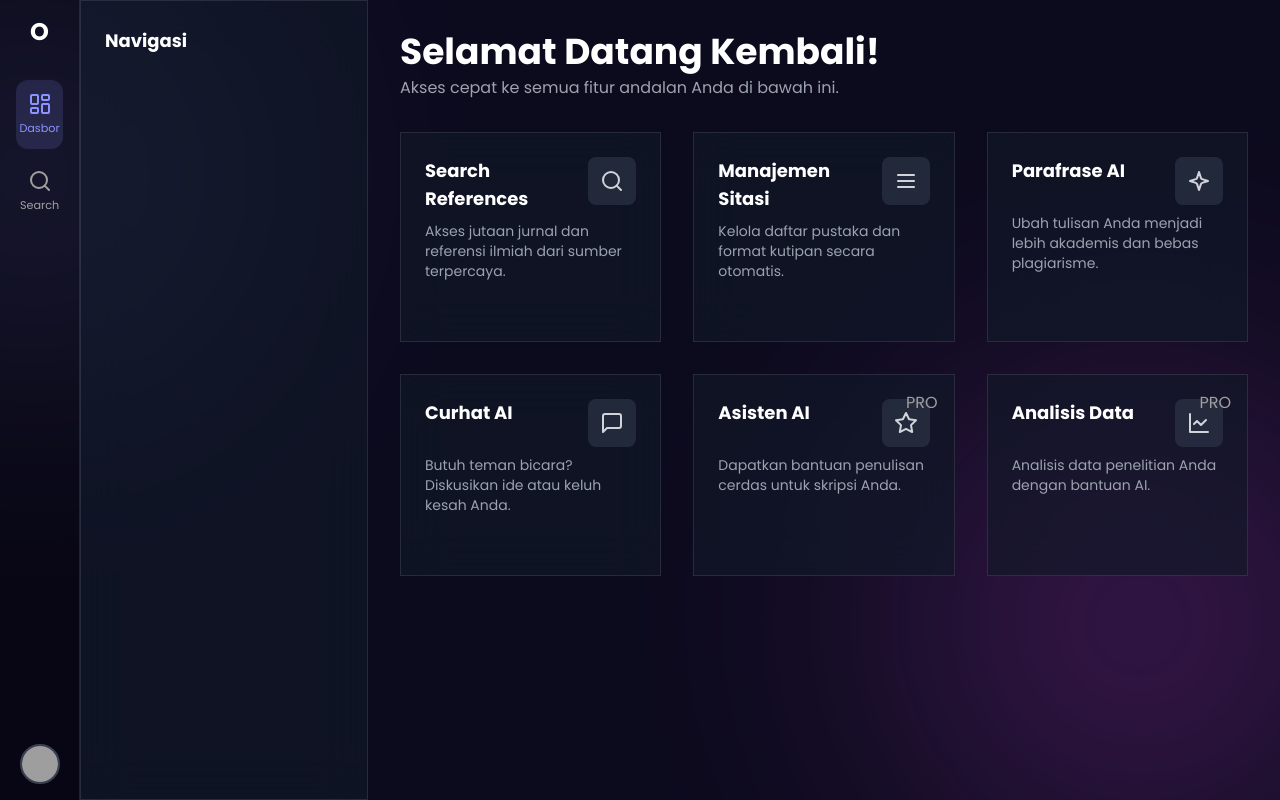
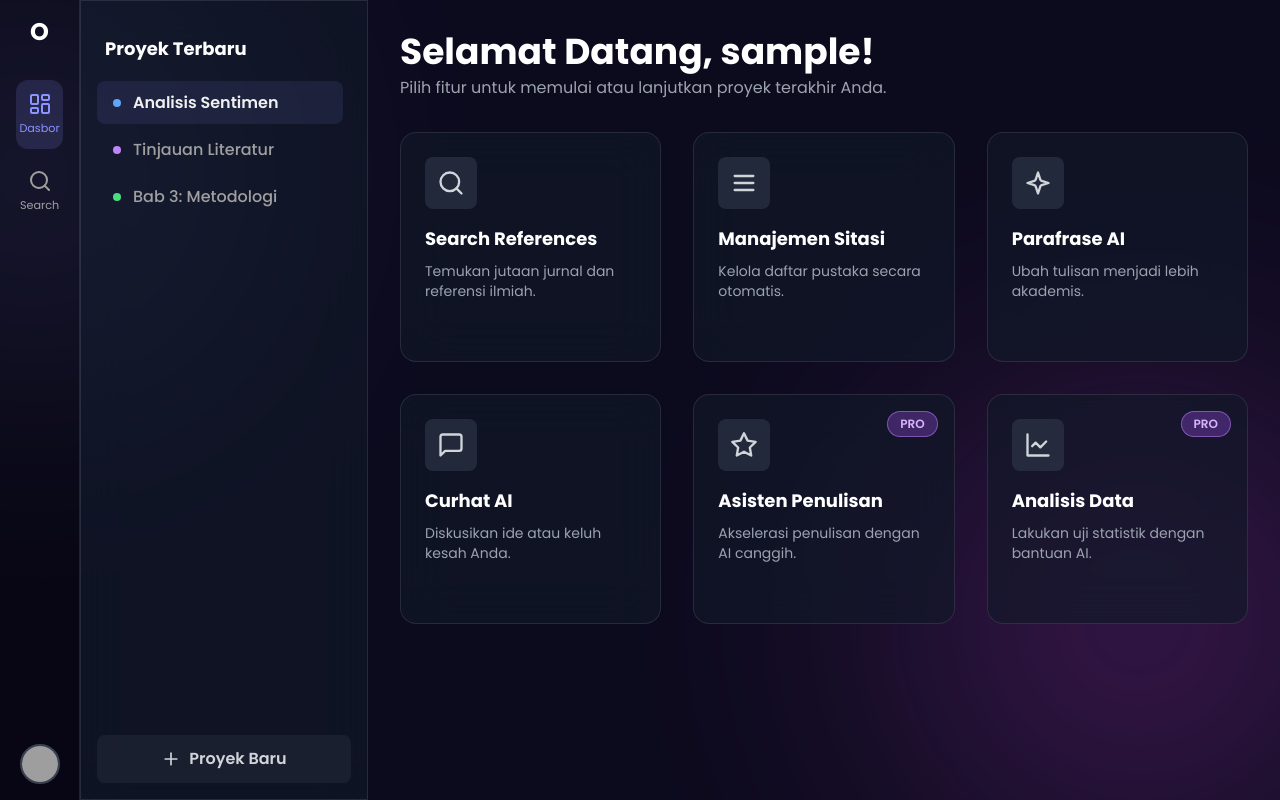
Before and after one commit to onthesis10/onthesis-app, a Flask app: page / in a window 1280 px wide. Run offline with Flask 3, Linux system fonts and the light colour scheme; the visitor is signed in with stand-in values (Sample User, id 1); some libraries are stand-ins or nearby versions; grey boxes are pictures that could not be loaded.

Commit message:
feat:dashboard

```diff
--- a/app/templates/dashboard.html
+++ b/app/templates/dashboard.html
@@ -2,122 +2,130 @@
 
 {% block title %}Dasbor - OnThesis{% endblock %}
 
-{% block page_styles %}
-<style>
-    /* Animasi untuk memunculkan elemen secara berurutan */
-    @keyframes slide-in-from-bottom {
-        from {
-            opacity: 0;
-            transform: translateY(25px);
-        }
-        to {
-            opacity: 1;
-            transform: translateY(0);
-        }
-    }
-
-    .animate-slide-in {
-        opacity: 0; /* Mulai dari transparan */
-        animation: slide-in-from-bottom 0.7s cubic-bezier(0.16, 1, 0.3, 1) forwards;
-    }
-</style>
+{% block secondary_sidebar %}
+<!-- Sidebar Sekunder Khusus untuk Dasbor -->
+<div class="flex flex-col h-full">
+    <div class="flex items-center h-16 px-2 flex-shrink-0">
+        <h2 class="text-lg font-bold text-white">Proyek Terbaru</h2>
+    </div>
+    <nav class="flex-grow overflow-y-auto space-y-1 pr-2">
+        <a href="#" class="secondary-nav-link active">
+            <span class="w-2 h-2 rounded-full bg-blue-400"></span>
+            <span>Analisis Sentimen</span>
+        </a>
+        <a href="#" class="secondary-nav-link">
+            <span class="w-2 h-2 rounded-full bg-purple-400"></span>
+            <span>Tinjauan Literatur</span>
+        </a>
+        <a href="#" class="secondary-nav-link">
+            <span class="w-2 h-2 rounded-full bg-green-400"></span>
+            <span>Bab 3: Metodologi</span>
+        </a>
+    </nav>
+    <div class="flex-shrink-0 pt-4">
+        <button class="w-full flex items-center justify-center gap-2 p-3 rounded-lg bg-white/5 hover:bg-white/10 text-gray-300 font-semibold transition-colors">
+            <svg xmlns="http://www.w3.org/2000/svg" width="20" height="20" viewBox="0 0 24 24" fill="none" stroke="currentColor" stroke-width="2" stroke-linecap="round" stroke-linejoin="round"><line x1="12" y1="5" x2="12" y2="19"></line><line x1="5" y1="12" x2="19" y2="12"></line></svg>
+            Proyek Baru
+        </button>
+    </div>
+</div>
 {% endblock %}
 
-
 {% block content %}
-<!-- Header Utama Dasbor -->
+<!-- Header Kanvas Utama -->
 <header class="animate-slide-in" style="animation-delay: 100ms;">
-    <h1 class="text-3xl md:text-4xl font-bold text-white">Selamat Datang Kembali!</h1>
-    <p class="text-gray-400 mt-1">Akses cepat ke semua fitur andalan Anda di bawah ini.</p>
+    <h1 class="text-3xl md:text-4xl font-bold text-white">Selamat Datang, {{ current_user.username }}!</h1>
+    <p class="text-gray-400 mt-1">Pilih fitur untuk memulai atau lanjutkan proyek terakhir Anda.</p>
 </header>
 
-<!-- Grid untuk Kartu Fitur Kaca -->
-<div class="grid grid-cols-1 md:grid-cols-2 lg:grid-cols-3 gap-8 mt-8">
+<!-- Grid Kartu Fitur yang "Hidup" dan Lengkap -->
+<div class="grid grid-cols-1 md:grid-cols-2 xl:grid-cols-3 gap-8 mt-8">
 
     <!-- Kartu: Search References -->
-    <a href="{{ url_for('search_references') }}" class="glass-pane p-6 group animate-slide-in" style="animation-delay: 200ms;">
-        <div class="flex justify-between items-start">
+    <a href="{{ url_for('search_references') }}" class="glass-pane p-6 flex flex-col group animate-slide-in rounded-2xl" style="animation-delay: 200ms;">
+        <div class="flex-grow">
+            <div class="p-3 bg-gray-700/50 rounded-lg w-min mb-4">
+                <svg xmlns="http://www.w3.org/2000/svg" width="28" height="28" viewBox="0 0 24 24" fill="none" stroke="currentColor" stroke-width="2" stroke-linecap="round" stroke-linejoin="round" class="text-gray-300"><circle cx="11" cy="11" r="8"></circle><line x1="21" y1="21" x2="16.65" y2="16.65"></line></svg>
+            </div>
             <h3 class="text-lg font-bold text-white">Search References</h3>
-            <div class="p-3 bg-gray-700/50 rounded-lg group-hover:bg-accent-primary/20 transition-colors">
-                <svg xmlns="http://www.w3.org/2000/svg" width="24" height="24" viewBox="0 0 24 24" fill="none" stroke="currentColor" stroke-width="2" stroke-linecap="round" stroke-linejoin="round" class="text-gray-300 group-hover:text-accent-primary transition-colors"><circle cx="11" cy="11" r="8"></circle><line x1="21" y1="21" x2="16.65" y2="16.65"></line></svg>
-            </div>
+            <p class="text-sm text-gray-400 mt-2">Temukan jutaan jurnal dan referensi ilmiah.</p>
         </div>
-        <p class="text-sm text-gray-400 mt-2 flex-grow">Akses jutaan jurnal dan referensi ilmiah dari sumber terpercaya.</p>
         <div class="mt-4 text-sm font-semibold text-accent-primary opacity-0 group-hover:opacity-100 transition-opacity">
-            Buka Fitur &rarr;
+            Mulai Mencari &rarr;
         </div>
     </a>
 
     <!-- Kartu: Manajemen Sitasi -->
-    <a href="{{ url_for('citation_management') }}" class="glass-pane p-6 group animate-slide-in" style="animation-delay: 300ms;">
-        <div class="flex justify-between items-start">
+    <a href="{{ url_for('citation_management') }}" class="glass-pane p-6 flex flex-col group animate-slide-in rounded-2xl" style="animation-delay: 300ms;">
+         <div class="flex-grow">
+            <div class="p-3 bg-gray-700/50 rounded-lg w-min mb-4">
+                <svg xmlns="http://www.w3.org/2000/svg" width="28" height="28" viewBox="0 0 24 24" fill="none" stroke="currentColor" stroke-width="2" stroke-linecap="round" stroke-linejoin="round" class="text-gray-300"><path d="M4 6h16"/><path d="M4 12h16"/><path d="M4 18h16"/></svg>
+            </div>
             <h3 class="text-lg font-bold text-white">Manajemen Sitasi</h3>
-            <div class="p-3 bg-gray-700/50 rounded-lg group-hover:bg-accent-primary/20 transition-colors">
-                <svg xmlns="http://www.w3.org/2000/svg" width="24" height="24" viewBox="0 0 24 24" fill="none" stroke="currentColor" stroke-width="2" stroke-linecap="round" stroke-linejoin="round" class="text-gray-300 group-hover:text-accent-primary transition-colors"><path d="M4 6h16"/><path d="M4 12h16"/><path d="M4 18h16"/></svg>
-            </div>
+            <p class="text-sm text-gray-400 mt-2">Kelola daftar pustaka secara otomatis.</p>
         </div>
-        <p class="text-sm text-gray-400 mt-2 flex-grow">Kelola daftar pustaka dan format kutipan secara otomatis.</p>
         <div class="mt-4 text-sm font-semibold text-accent-primary opacity-0 group-hover:opacity-100 transition-opacity">
-            Buka Fitur &rarr;
+            Buka Pustaka &rarr;
         </div>
     </a>
 
     <!-- Kartu: Parafrase AI -->
-    <a href="{{ url_for('paraphrase_ai') }}" class="glass-pane p-6 group animate-slide-in" style="animation-delay: 400ms;">
-        <div class="flex justify-between items-start">
+    <a href="{{ url_for('paraphrase_ai') }}" class="glass-pane p-6 flex flex-col group animate-slide-in rounded-2xl" style="animation-delay: 400ms;">
+         <div class="flex-grow">
+            <div class="p-3 bg-gray-700/50 rounded-lg w-min mb-4">
+                <svg xmlns="http://www.w3.org/2000/svg" width="28" height="28" viewBox="0 0 24 24" fill="none" stroke="currentColor" stroke-width="2" stroke-linecap="round" stroke-linejoin="round" class="text-gray-300"><path d="m12 3-1.912 5.813a2 2 0 0 1-1.275 1.275L3 12l5.813 1.912a2 2 0 0 1 1.275 1.275L12 21l1.912-5.813a2 2 0 0 1 1.275-1.275L21 12l-5.813-1.912a2 2 0 0 1-1.275-1.275L12 3Z"/></svg>
+            </div>
             <h3 class="text-lg font-bold text-white">Parafrase AI</h3>
-            <div class="p-3 bg-gray-700/50 rounded-lg group-hover:bg-accent-primary/20 transition-colors">
-                <svg xmlns="http://www.w3.org/2000/svg" width="24" height="24" viewBox="0 0 24 24" fill="none" stroke="currentColor" stroke-width="2" stroke-linecap="round" stroke-linejoin="round" class="text-gray-300 group-hover:text-accent-primary transition-colors"><path d="m12 3-1.912 5.813a2 2 0 0 1-1.275 1.275L3 12l5.813 1.912a2 2 0 0 1 1.275 1.275L12 21l1.912-5.813a2 2 0 0 1 1.275-1.275L21 12l-5.813-1.912a2 2 0 0 1-1.275-1.275L12 3Z"/></svg>
-            </div>
+            <p class="text-sm text-gray-400 mt-2">Ubah tulisan menjadi lebih akademis.</p>
         </div>
-        <p class="text-sm text-gray-400 mt-2 flex-grow">Ubah tulisan Anda menjadi lebih akademis dan bebas plagiarisme.</p>
         <div class="mt-4 text-sm font-semibold text-accent-primary opacity-0 group-hover:opacity-100 transition-opacity">
-            Buka Fitur &rarr;
+            Mulai Menulis Ulang &rarr;
         </div>
     </a>
 
     <!-- Kartu: Curhat AI -->
-    <a href="{{ url_for('chat_ai') }}" class="glass-pane p-6 group animate-slide-in" style="animation-delay: 500ms;">
-        <div class="flex justify-between items-start">
+    <a href="{{ url_for('chat_ai') }}" class="glass-pane p-6 flex flex-col group animate-slide-in rounded-2xl" style="animation-delay: 500ms;">
+         <div class="flex-grow">
+            <div class="p-3 bg-gray-700/50 rounded-lg w-min mb-4">
+                <svg xmlns="http://www.w3.org/2000/svg" width="28" height="28" viewBox="0 0 24 24" fill="none" stroke="currentColor" stroke-width="2" stroke-linecap="round" stroke-linejoin="round" class="text-gray-300"><path d="M21 15a2 2 0 0 1-2 2H7l-4 4V5a2 2 0 0 1 2-2h14a2 2 0 0 1 2 2z"/></svg>
+            </div>
             <h3 class="text-lg font-bold text-white">Curhat AI</h3>
-            <div class="p-3 bg-gray-700/50 rounded-lg group-hover:bg-accent-primary/20 transition-colors">
-                <svg xmlns="http://www.w3.org/2000/svg" width="24" height="24" viewBox="0 0 24 24" fill="none" stroke="currentColor" stroke-width="2" stroke-linecap="round" stroke-linejoin="round" class="text-gray-300 group-hover:text-accent-primary transition-colors"><path d="M21 15a2 2 0 0 1-2 2H7l-4 4V5a2 2 0 0 1 2-2h14a2 2 0 0 1 2 2z"/></svg>
-            </div>
+            <p class="text-sm text-gray-400 mt-2">Diskusikan ide atau keluh kesah Anda.</p>
         </div>
-        <p class="text-sm text-gray-400 mt-2 flex-grow">Butuh teman bicara? Diskusikan ide atau keluh kesah Anda.</p>
         <div class="mt-4 text-sm font-semibold text-accent-primary opacity-0 group-hover:opacity-100 transition-opacity">
-            Buka Fitur &rarr;
+            Mulai Percakapan &rarr;
         </div>
     </a>
 
     <!-- Kartu: Asisten AI (PRO) -->
-    <a href="{{ url_for('writing_assistant') }}" class="glass-pane p-6 group animate-slide-in relative" style="animation-delay: 600ms;">
-        <span class="absolute top-4 right-4 pro-badge">PRO</span>
-        <div class="flex justify-between items-start">
-            <h3 class="text-lg font-bold text-white">Asisten AI</h3>
-            <div class="p-3 bg-gray-700/50 rounded-lg group-hover:bg-accent-secondary/20 transition-colors">
-                <svg xmlns="http://www.w3.org/2000/svg" width="24" height="24" viewBox="0 0 24 24" fill="none" stroke="currentColor" stroke-width="2" stroke-linecap="round" stroke-linejoin="round" class="text-gray-300 group-hover:text-accent-secondary transition-colors"><path d="m12 2 3.09 6.26L22 9.27l-5 4.87 1.18 6.88L12 17.77l-6.18 3.25L7 14.14 2 9.27l6.91-1.01L12 2z"/></svg>
+    <a href="{{ url_for('writing_assistant') }}" class="glass-pane p-6 flex flex-col group animate-slide-in rounded-2xl relative" style="animation-delay: 600ms;">
+        <span class="absolute top-4 right-4 text-xs bg-purple-500/30 text-purple-300 px-3 py-1 rounded-full font-semibold border border-purple-400/50">PRO</span>
+        <div class="flex-grow">
+            <div class="p-3 bg-gray-700/50 rounded-lg w-min mb-4">
+                <svg xmlns="http://www.w3.org/2000/svg" width="28" height="28" viewBox="0 0 24 24" fill="none" stroke="currentColor" stroke-width="2" stroke-linecap="round" stroke-linejoin="round" class="text-gray-300"><path d="m12 2 3.09 6.26L22 9.27l-5 4.87 1.18 6.88L12 17.77l-6.18 3.25L7 14.14 2 9.27l6.91-1.01L12 2z"/></svg>
             </div>
+            <h3 class="text-lg font-bold text-white">Asisten Penulisan</h3>
+            <p class="text-sm text-gray-400 mt-2">Akselerasi penulisan dengan AI canggih.</p>
         </div>
-        <p class="text-sm text-gray-400 mt-2 flex-grow">Dapatkan bantuan penulisan cerdas untuk skripsi Anda.</p>
         <div class="mt-4 text-sm font-semibold text-accent-secondary opacity-0 group-hover:opacity-100 transition-opacity">
-            Buka Fitur &rarr;
+            Buka Asisten &rarr;
         </div>
     </a>
 
     <!-- Kartu: Analisis Data (PRO) -->
-    <a href="{{ url_for('data_analysis') }}" class="glass-pane p-6 group animate-slide-in relative" style="animation-delay: 700ms;">
-        <span class="absolute top-4 right-4 pro-badge">PRO</span>
-        <div class="flex justify-between items-start">
+    <a href="{{ url_for('data_analysis') }}" class="glass-pane p-6 flex flex-col group animate-slide-in rounded-2xl relative" style="animation-delay: 700ms;">
+        <span class="absolute top-4 right-4 text-xs bg-purple-500/30 text-purple-300 px-3 py-1 rounded-full font-semibold border border-purple-400/50">PRO</span>
+        <div class="flex-grow">
+            <div class="p-3 bg-gray-700/50 rounded-lg w-min mb-4">
+                <svg xmlns="http://www.w3.org/2000/svg" width="28" height="28" viewBox="0 0 24 24" fill="none" stroke="currentColor" stroke-width="2" stroke-linecap="round" stroke-linejoin="round" class="text-gray-300"><path d="M3 3v18h18"/><path d="m19 9-5 5-4-4-3 3"/></svg>
+            </div>
             <h3 class="text-lg font-bold text-white">Analisis Data</h3>
-            <div class="p-3 bg-gray-700/50 rounded-lg group-hover:bg-accent-secondary/20 transition-colors">
-                <svg xmlns="http://www.w3.org/2000/svg" width="24" height="24" viewBox="0 0 24 24" fill="none" stroke="currentColor" stroke-width="2" stroke-linecap="round" stroke-linejoin="round" class="text-gray-300 group-hover:text-accent-secondary transition-colors"><path d="M3 3v18h18"/><path d="m19 9-5 5-4-4-3 3"/></svg>
-            </div>
+            <p class="text-sm text-gray-400 mt-2">Lakukan uji statistik dengan bantuan AI.</p>
         </div>
-        <p class="text-sm text-gray-400 mt-2 flex-grow">Analisis data penelitian Anda dengan bantuan AI.</p>
         <div class="mt-4 text-sm font-semibold text-accent-secondary opacity-0 group-hover:opacity-100 transition-opacity">
-            Buka Fitur &rarr;
+            Mulai Menganalisis &rarr;
         </div>
     </a>
+
 </div>
 {% endblock %}
```
